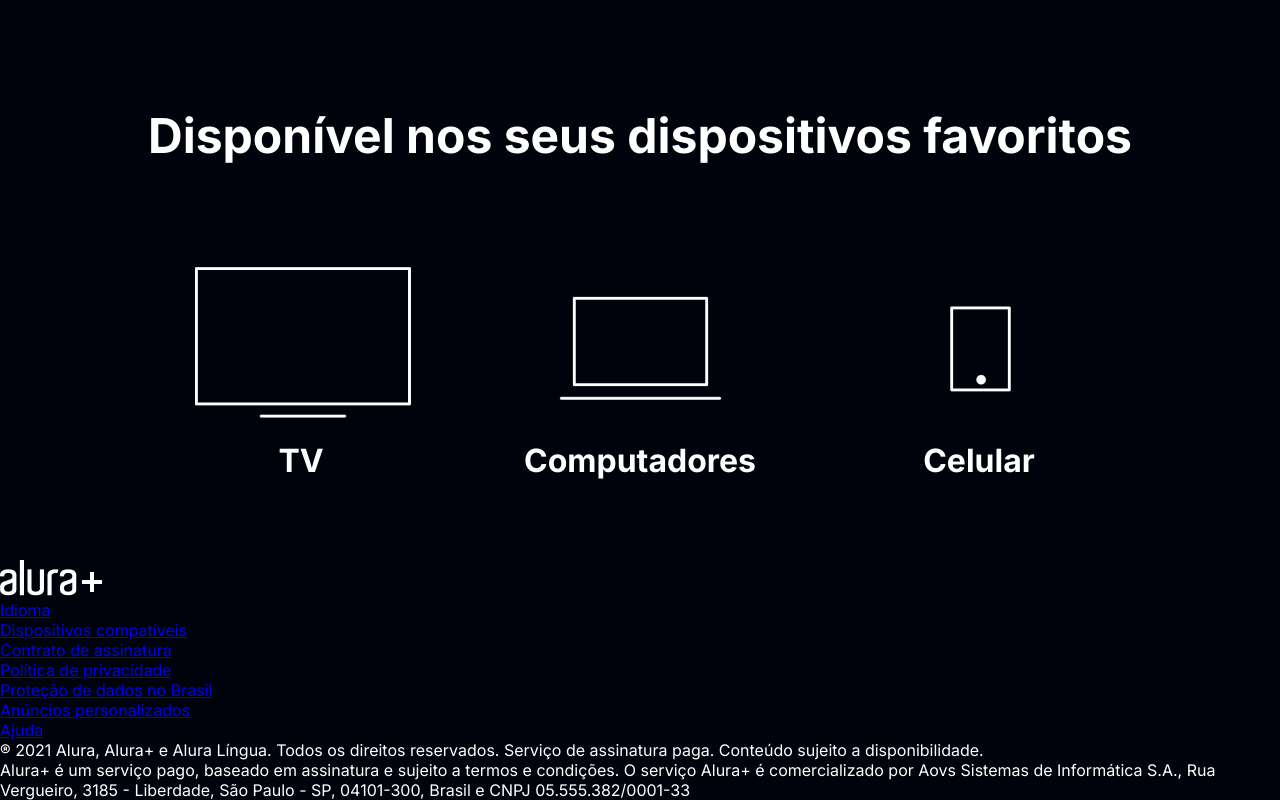
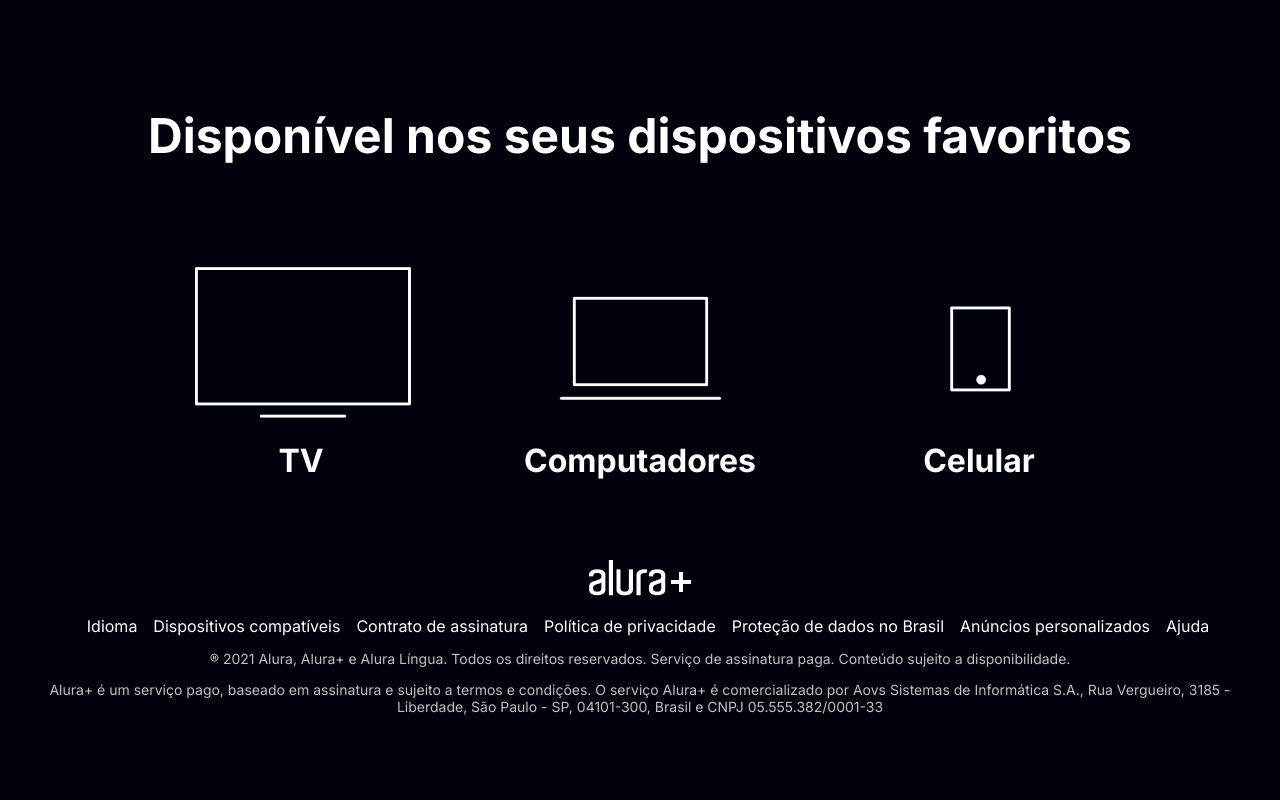
Before and after one commit to LeonardoFH/2TRI, a plain HTML site: page index.html in a window 1280 px wide. Shown: the part 3094-3894 px from the top of the page. Drawn offline with Linux system fonts and the light colour scheme.

Commit message:
shdgdugh

```diff
--- a/style.css
+++ b/style.css
@@ -112,3 +112,27 @@ body {
     font-size: 32px;
     color: var(--branco-principal);
 }
+
+.rodape__lista {
+    display: flex;
+    justify-content: center;
+    list-style: none;
+    margin-top: 1em;
+}
+
+.lista__link a{
+    text-decoration: none;
+    color: var(--branco-principal);
+    margin-left: 1em;
+}
+
+.rodape__texto {
+    margin: 1em 0;
+    color: var(--cinza-secundario);
+    font-size: 14px;
+}
+
+.rodape {
+    text-align: center;
+    margin: 5em 3em;
+}
```
